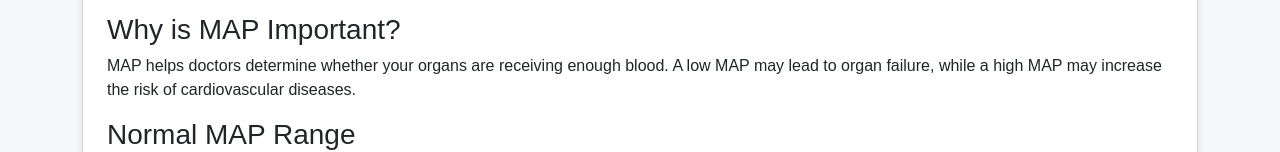
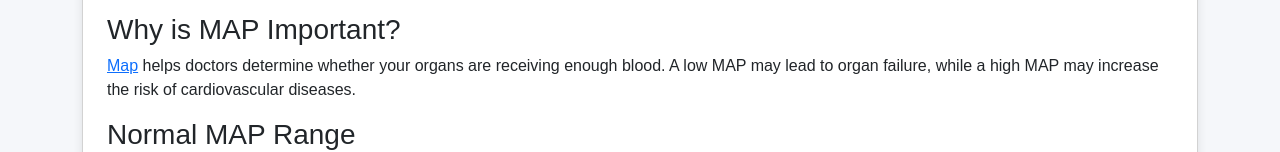
Before and after one commit to map-calculator/map-calculator.github.io, a plain HTML site: page index.html in a window 1280 px wide. Shown: the part 603-755 px from the top of the page. Drawn offline with nearby package versions, Linux system fonts and the light colour scheme.

Commit message:
Update index.html

```diff
--- a/index.html
+++ b/index.html
@@ -80,7 +80,7 @@ footer {
 
         <h3>Why is MAP Important?</h3>
         <p>
-            MAP helps doctors determine whether your organs are receiving enough blood.
+            <a href="https://mapcalculator.app">Map</a> helps doctors determine whether your organs are receiving enough blood.
             A low MAP may lead to organ failure, while a high MAP may increase the risk of cardiovascular diseases.
         </p>
 
```
